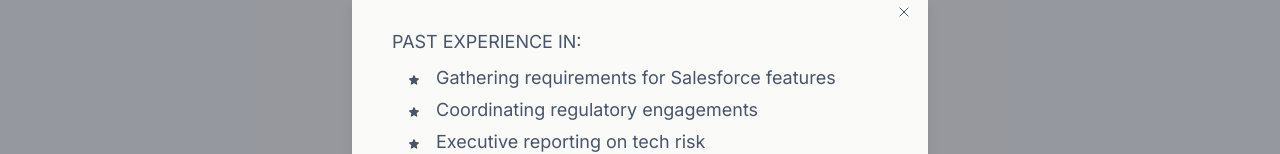
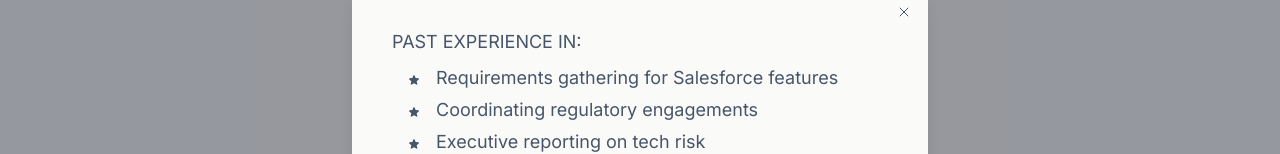
Before and after one commit to vivientran42/vivientran42.github.io, a Next.js app: page /about in a window 1280 px wide. Both pictures are taken after a click on the button "MORE?". Shown: the part 292-446 px from the top of the page. Built offline with nearby package versions, Linux system fonts and the light colour scheme; grey boxes are pictures that could not be loaded.

Commit message:
update about page

```diff
--- a/src/app/about/page.tsx
+++ b/src/app/about/page.tsx
@@ -93,7 +93,7 @@ export default function About() {
                 <Inline
                   text={
                     <p className="text-sm sm:text-lg text-slate-600 mb-1">
-                      Gathering requirements for Salesforce features
+                      Requirements gathering for Salesforce features
                     </p>
                   }
                   bullet={true}
```
